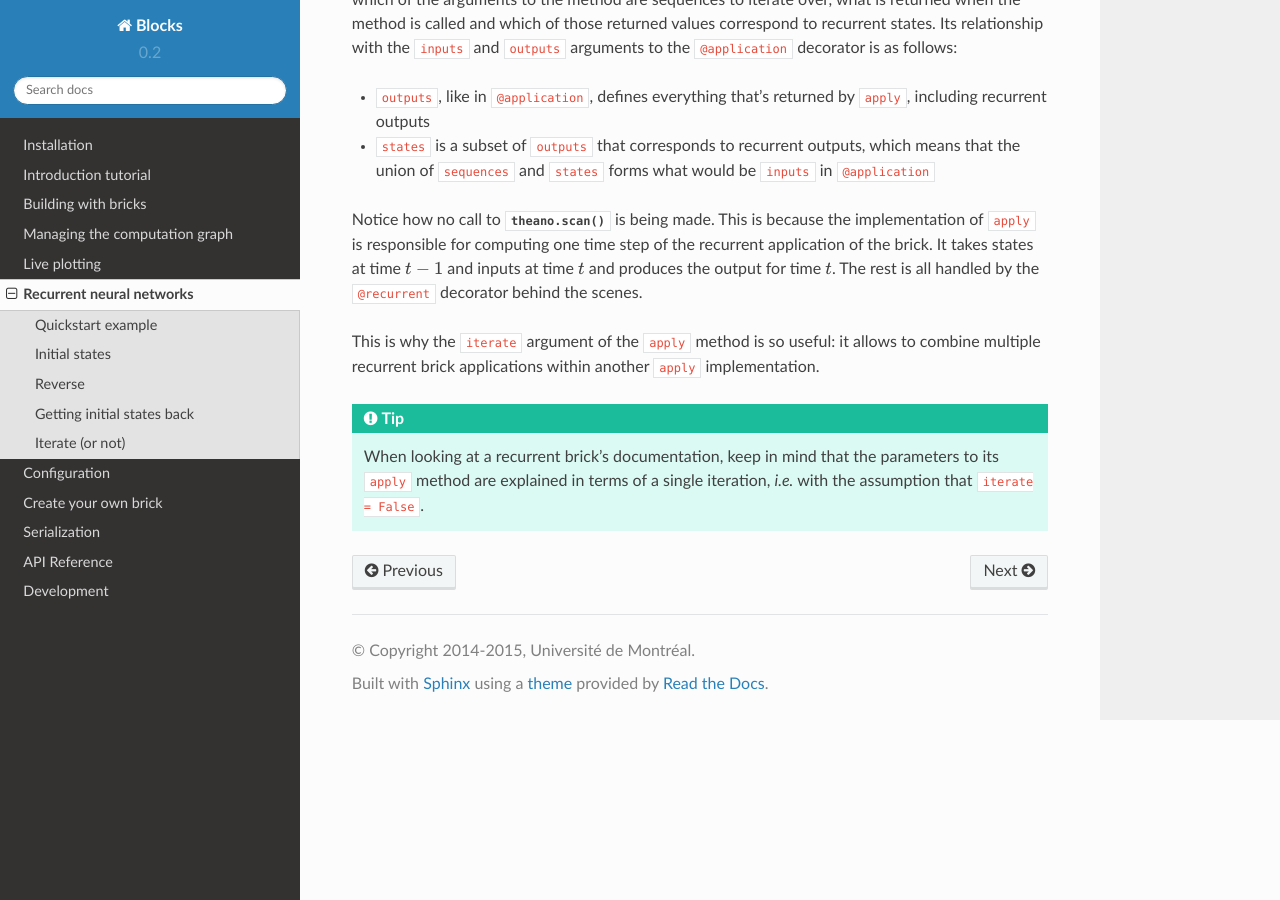
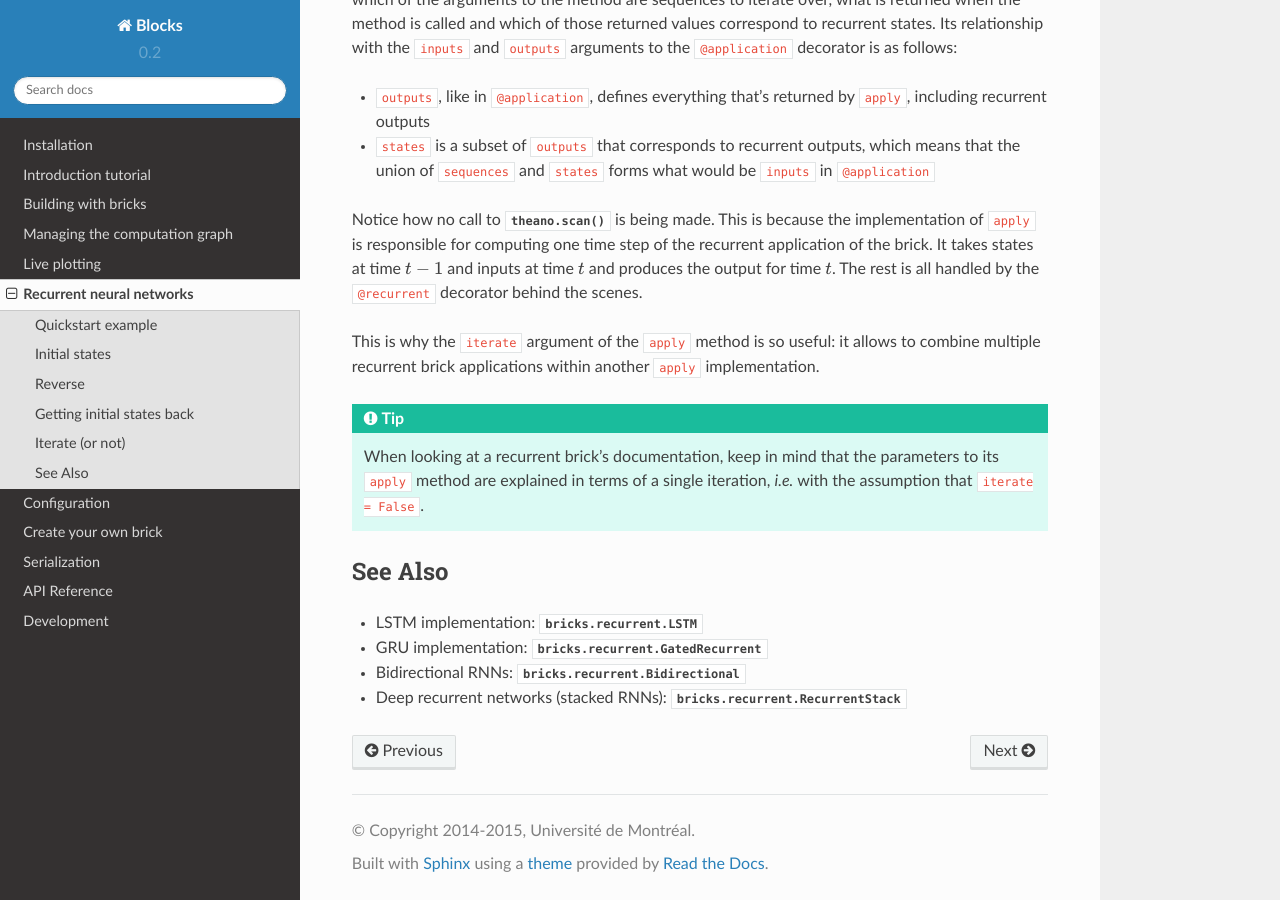
Before and after one commit to mila-iqia/blocks, a Sphinx documentation site: the page built from docs/rnn.rst, in a window 1280 px wide and 900 px high, scrolled down 4442 px. Built offline with Sphinx 7.4.7 and the Read the Docs theme 2.0.0, drawn with Linux system fonts in a browser that asks for light colours.

Commit message:
Add links to different recurrent models

```diff
--- a/docs/rnn.rst
+++ b/docs/rnn.rst
@@ -294,3 +294,12 @@ implementation.
     When looking at a recurrent brick's documentation, keep in mind that the
     parameters to its ``apply`` method are explained in terms of a single
     iteration, *i.e.* with the assumption that ``iterate = False``.
+
+See Also
+--------
+
+- LSTM implementation: :class:`.bricks.recurrent.LSTM`
+- GRU implementation: :class:`.bricks.recurrent.GatedRecurrent`
+- Bidirectional RNNs: :class:`.bricks.recurrent.Bidirectional`
+- Deep recurrent networks (stacked RNNs):
+  :class:`.bricks.recurrent.RecurrentStack`
```
